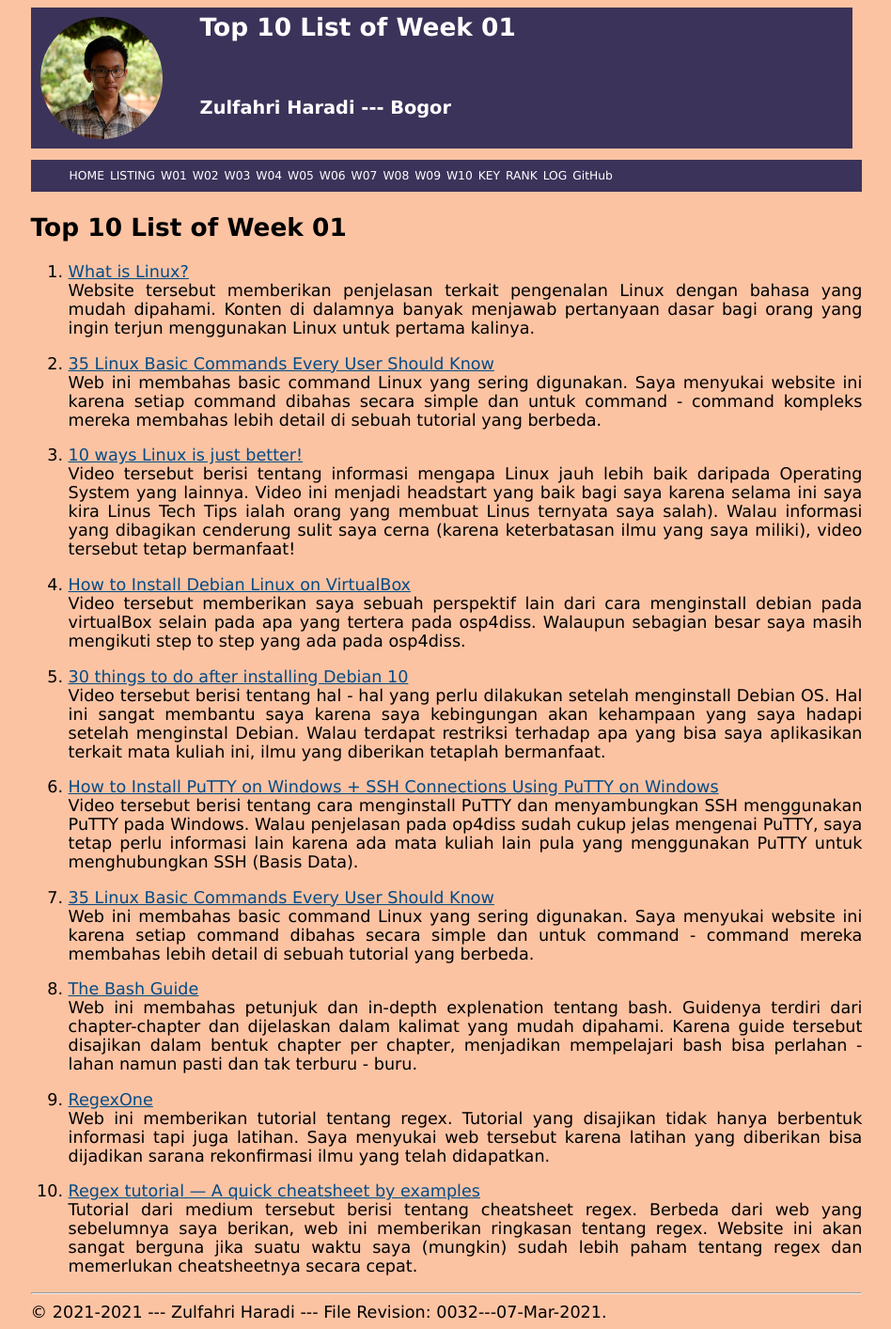
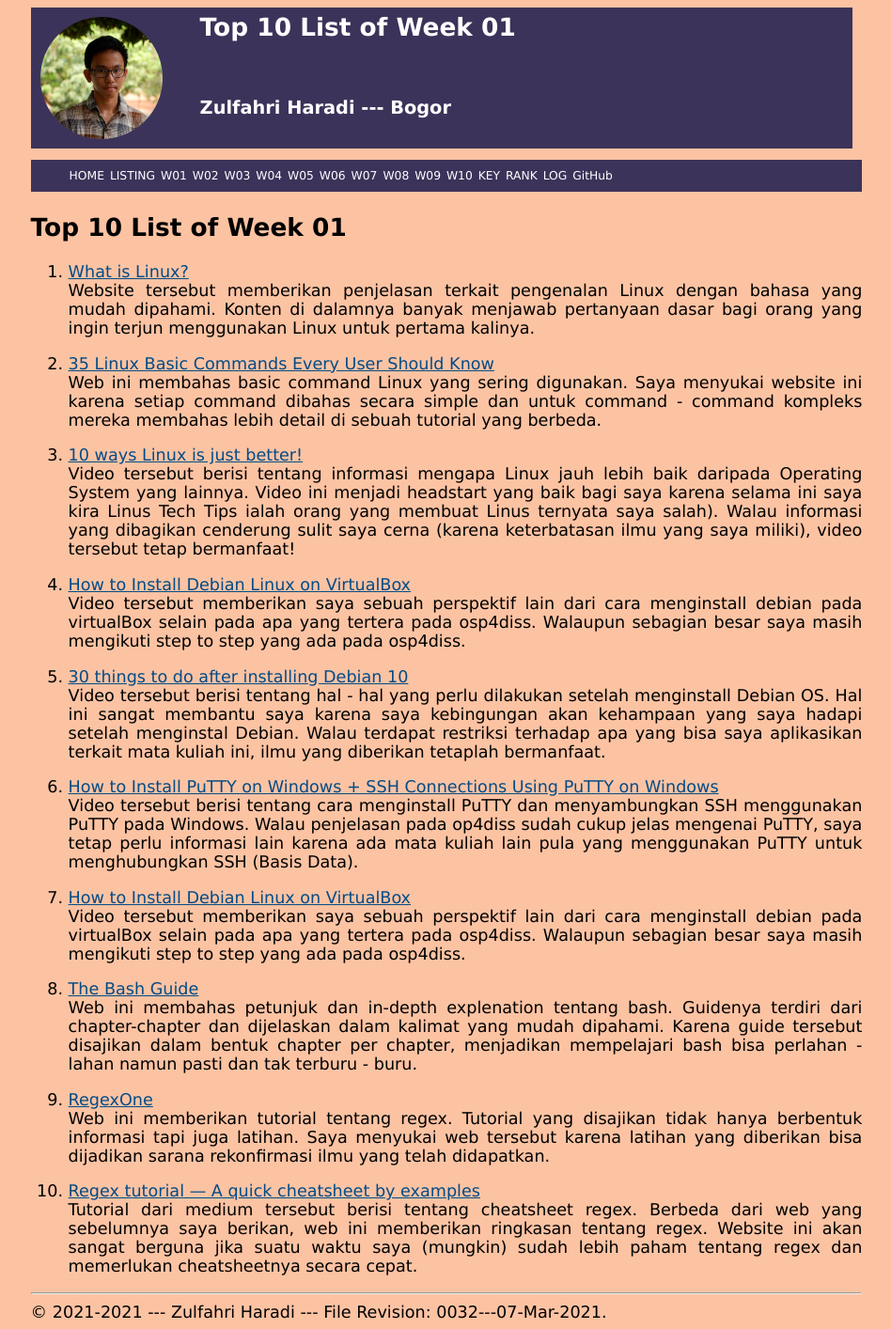
Before and after one commit to haradijul/os211, a Jekyll site: the page built from w01.md, in a window 1280 px wide. Shown: the whole page at 94% size, without its empty margins (165-1113 px from the left). Built offline with Jekyll 4.4.1, drawn with Linux system fonts in a browser that asks for light colours; our own code applies the rules of GitHub Pages for plain Markdown files.

Commit message:
Update content on my top 10 link week1

```diff
--- a/w01.md
+++ b/w01.md
@@ -31,9 +31,9 @@ Walau terdapat restriksi terhadap apa yang bisa saya aplikasikan terkait mata ku
 Video tersebut berisi tentang cara menginstall PuTTY dan menyambungkan SSH menggunakan PuTTY pada Windows. Walau penjelasan pada op4diss sudah cukup jelas mengenai PuTTY,
 saya tetap perlu informasi lain karena ada mata kuliah lain pula yang menggunakan PuTTY untuk menghubungkan SSH (Basis Data).
 
-7. [35 Linux Basic Commands Every User Should Know](https://www.hostinger.com/tutorials/linux-commands)<br>
-Web ini membahas basic command Linux yang sering digunakan. Saya menyukai website ini karena setiap command dibahas secara simple dan untuk command - command
-mereka membahas lebih detail di sebuah tutorial yang berbeda.
+7. [How to Install Debian Linux on VirtualBox](https://youtu.be/6M1DivpQSdo)<br>
+Video tersebut memberikan saya sebuah perspektif lain dari cara menginstall debian pada virtualBox selain pada apa yang tertera pada osp4diss.
+Walaupun sebagian besar saya masih mengikuti step to step yang ada pada osp4diss.
 
 8. [The Bash Guide](https://guide.bash.academy)<br>
 Web ini membahas petunjuk dan in-depth explenation tentang bash. Guidenya terdiri dari chapter-chapter dan dijelaskan dalam kalimat yang mudah dipahami.
```
